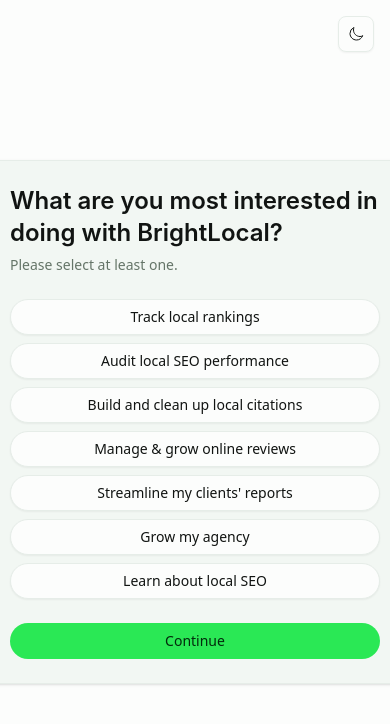
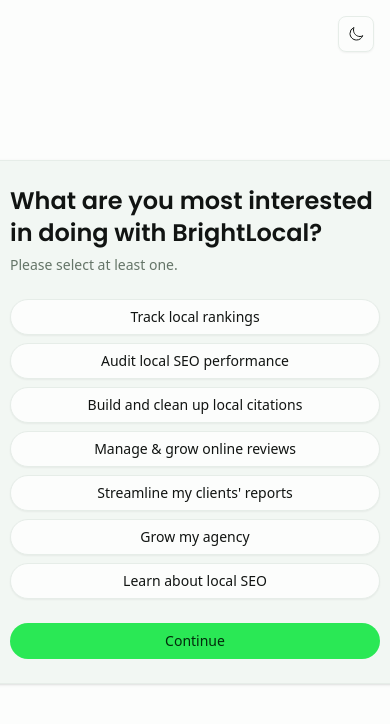
Before and after one commit to alanbrowndesign/figma-mcp-test, a Next.js app: page / in a window 390 px wide. Shown: the top 724 px of the page. Built offline with nearby package versions, Linux system fonts and the light colour scheme.

Commit message:
Remove unused media queries for heading font families in globals.css

```diff
--- a/app/globals.css
+++ b/app/globals.css
@@ -140,18 +140,3 @@
     font-weight: 600;
   }
 }
-
-@media screen and (max-width: 80rem) {
-  .heading-xl {
-    font-family: Inter;
-  }
-  .heading-lg {
-    font-family: Inter;
-  }
-  .heading-md {
-    font-family: Inter;
-  }
-  .heading-sm {
-    font-family: Inter;
-  }
-}
```
